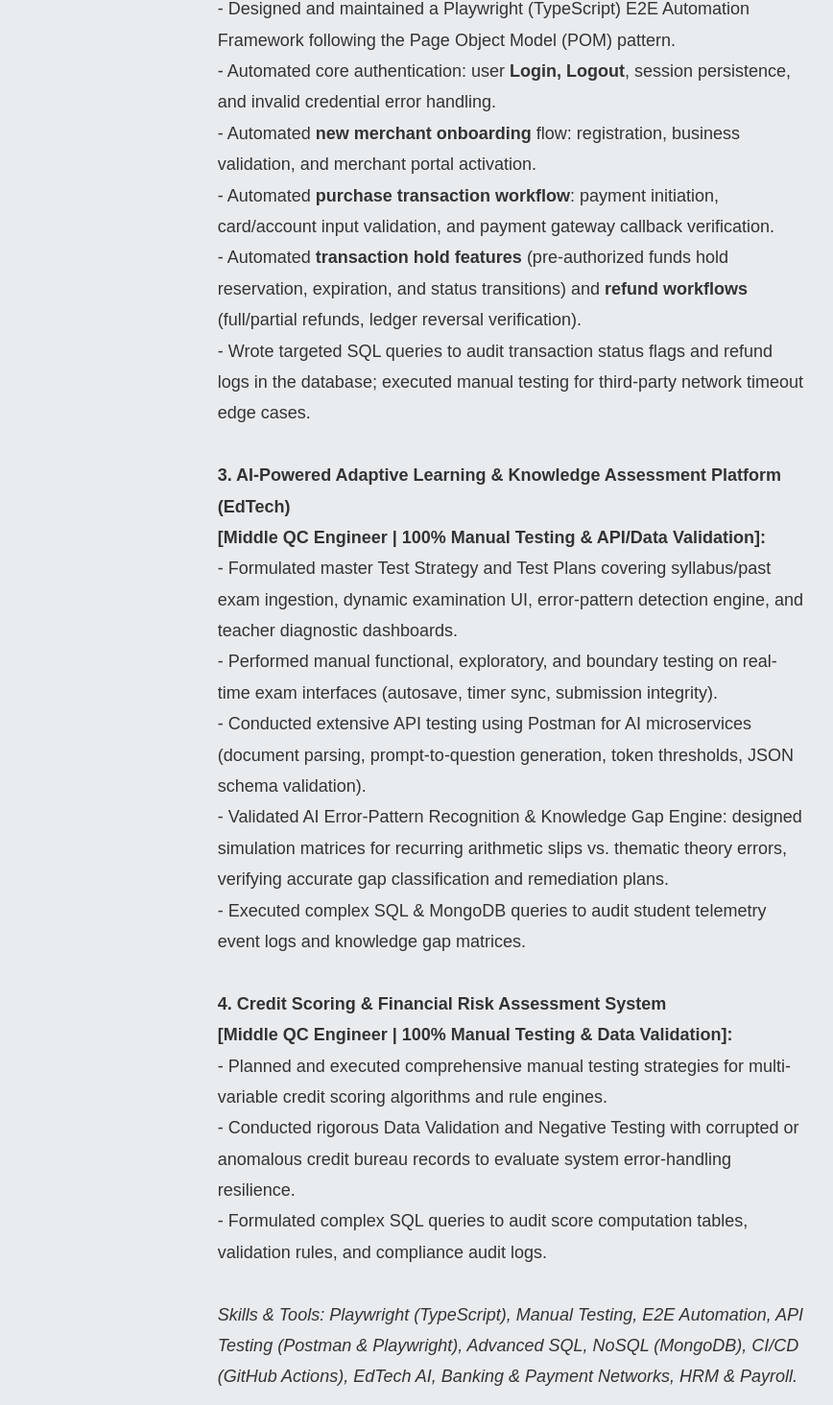
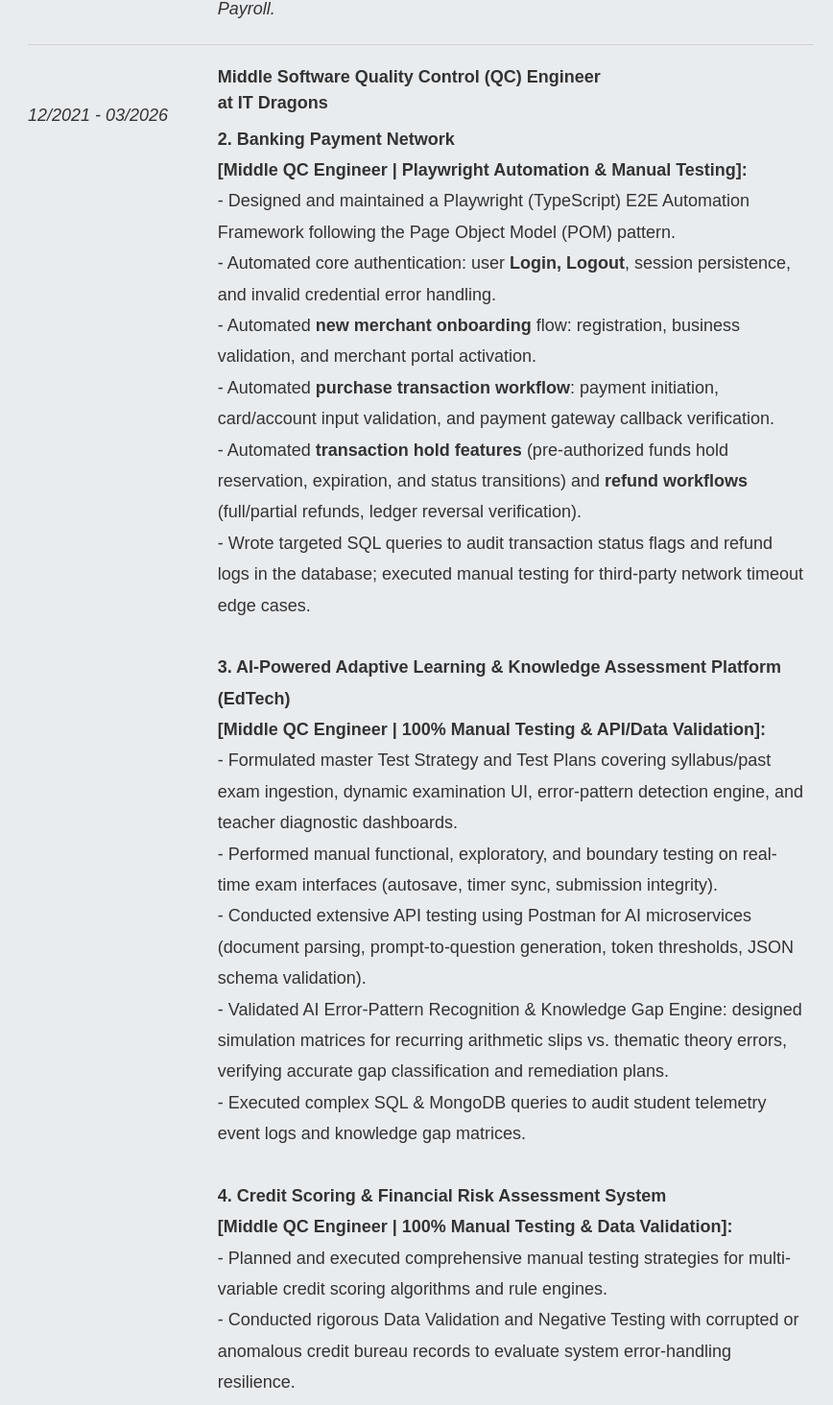
Before and after one commit to npbviet/MyProfile, a React (Vite) app: page / in a window 1280 px wide. Shown: the part 1580-3044 px from the top of the page at 96% size, without its empty margins (357-1225 px from the left). Built offline with nearby package versions, Linux system fonts and the light colour scheme.

Commit message:
Feat: add info

```diff
--- a/src/features/MainContent/Education.jsx
+++ b/src/features/MainContent/Education.jsx
@@ -10,7 +10,7 @@
       <div className={styles.eduContent}>
         <div className={styles.schoolItem}>
           <div className={styles.timeLine}>
-            <h5>02/2020 - 02/2022</h5>
+            <h5>02/2020 - 09/2021</h5>
           </div>
           <div className={styles.schoolDetail}>
             <div className={styles.nameSchool}>
--- a/src/features/MainContent/Experience.jsx
+++ b/src/features/MainContent/Experience.jsx
@@ -9,10 +9,11 @@
       </div>
 
       <div className={styles.jobContent}>
+        {/* Milestone 1: Senior QC Engineer */}
         <div className={styles.workItem}>
           <div className={styles.timeLine}>
             <h5>
-              12/2021 - <span className={styles.recent}>Present</span>
+              03/2026 - <span className={styles.recent}>Present</span>
             </h5>
           </div>
           <div className={styles.workDetail}>
@@ -30,7 +31,26 @@
                 - Automated payroll computation verification across complex tax brackets, social insurance deductions, overtime multipliers, and allowances.<br />
                 - Automated cross-browser testing (Chromium, Firefox, WebKit) and implemented automated <strong>RBAC security test scripts</strong> preventing unauthorized data leaks of salary records.<br />
                 - Executed data validation testing on the intermediate Hub using complex SQL queries, ensuring zero data corruption between raw client imports and backend databases.<br /><br />
+                <em>Skills & Tools: Playwright (TypeScript), E2E Automation, Data-Driven Testing (DDT), RBAC Security Testing, SQL Verification, CI/CD, Enterprise HRM & Payroll.</em>
+              </h5>
+            </div>
+          </div>
+        </div>
 
+        {/* Milestone 2: Middle QC Engineer */}
+        <div className={styles.workItem}>
+          <div className={styles.timeLine}>
+            <h5>12/2021 - 03/2026</h5>
+          </div>
+          <div className={styles.workDetail}>
+            <div className={styles.nameWork}>
+              <h4>
+                Middle Software Quality Control (QC) Engineer <br />
+                at IT Dragons
+              </h4>
+            </div>
+            <div className={styles.workContent}>
+              <h5>
                 <strong>2. Banking Payment Network <br />
                   [Middle QC Engineer | Playwright Automation & Manual Testing]:</strong><br />
                 - Designed and maintained a Playwright (TypeScript) E2E Automation Framework following the Page Object Model (POM) pattern.<br />
@@ -54,12 +74,13 @@
                 - Conducted rigorous Data Validation and Negative Testing with corrupted or anomalous credit bureau records to evaluate system error-handling resilience.<br />
                 - Formulated complex SQL queries to audit score computation tables, validation rules, and compliance audit logs.<br /><br />
 
-                <em>Skills & Tools: Playwright (TypeScript), Manual Testing, E2E Automation, API Testing (Postman & Playwright), Advanced SQL, NoSQL (MongoDB), CI/CD (GitHub Actions), EdTech AI, Banking & Payment Networks, HRM & Payroll.</em>
+                <em>Skills & Tools: Playwright (TypeScript), Manual Testing, Postman API Testing, Advanced SQL, NoSQL (MongoDB), Jira, Agile/Scrum, Fintech & Banking, EdTech AI.</em>
               </h5>
             </div>
           </div>
         </div>
 
+        {/* Milestone 3: Junior / Fresher QC Engineer */}
         <div className={styles.workItem}>
           <div className={styles.timeLine}>
             <h5>09/2021 - 12/2021</h5>
```
Also changed, not shown: CV_Senior_QC_VietNguyen.html (+15 -3 lines), 1 other file (tests, documents, lock files or other folders).
